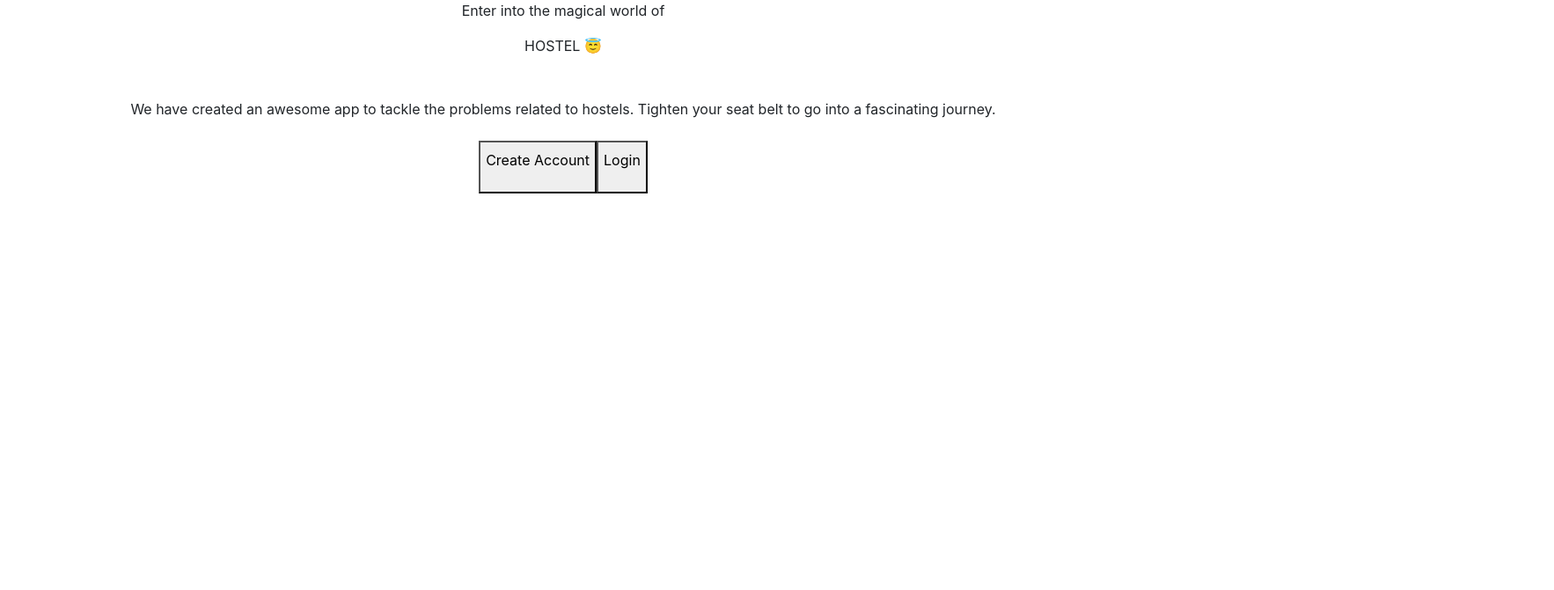
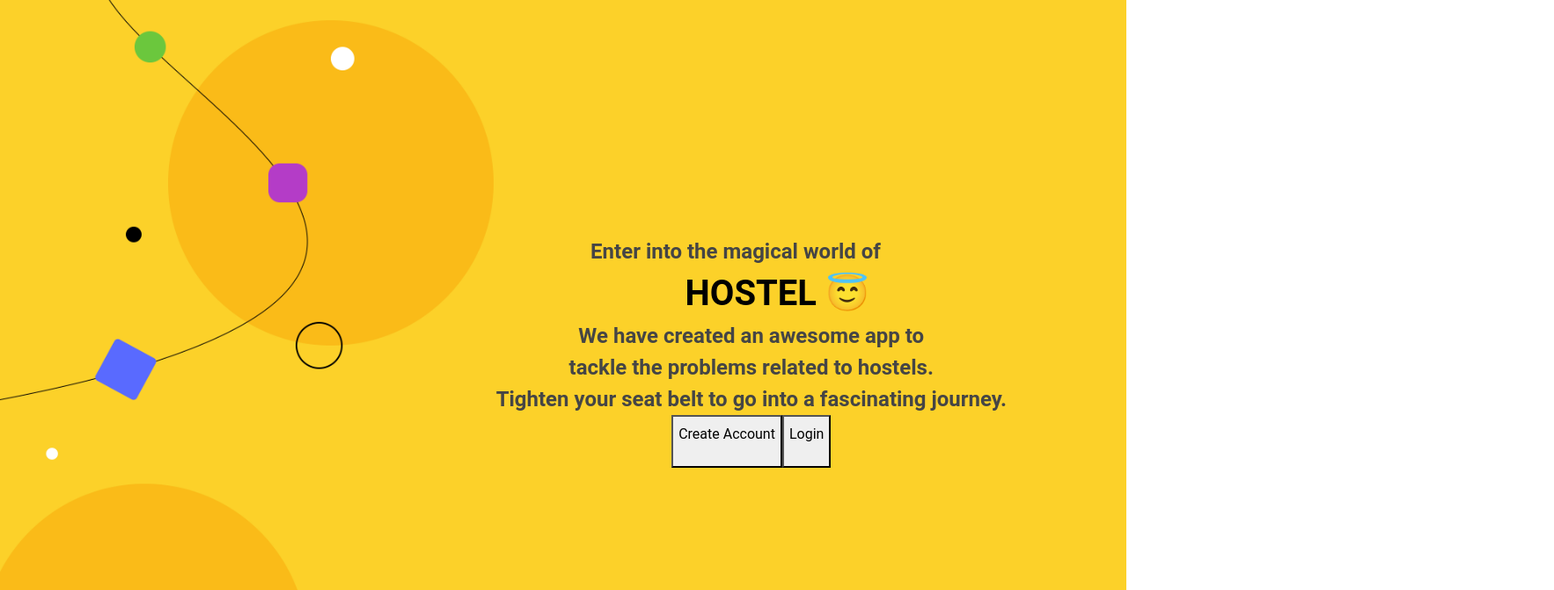
Before and after one commit to Arpit123139/Major-Project, a React (Create React App) app in the folder client/: page / in a window 1280 px wide. Shown: the top 671 px of the page at 88% size, 1766 px wide, since content can reach past the window. Built offline with nearby package versions, Linux system fonts and the light colour scheme.

Commit message:
added css to landing page

```diff
--- a/client/src/Logins/LandingPage.js
+++ b/client/src/Logins/LandingPage.js
@@ -1,21 +1,70 @@
+// import React from 'react';
+// import { useNavigate } from 'react-router-dom'
+
+// import backgroundImage from '../assets/img/LandingBackground.png'
+
+// export default function Landing() {
+//     const navigate = useNavigate();
+//     return (
+//         <div>
+//         <div className='bg-landing-background bg-cover h-screen grid grid-cols-2 font-roboto'   style={{ backgroundImage: `url(${backgroundImage})` }}>
+//             <div className='flex flex-col items-center my-auto text-center'>
+//                 <p className='text-gray-700 text-2xl'>Enter into the magical world of</p>
+//                 <p className='font-bold text-4xl'>HOSTEL 😇</p>
+//                 <p className='mt-5 w-1/2 text-gray-700 text-lg'>We have created an awesome app to tackle the problems related to hostels. Tighten your seat belt to go into a fascinating journey.</p>
+//                 <div className='flex gap-4 mt-4'>
+//                     <button className='py-2 px-8 bg-black text-black font-bold rounded-lg flex items-center gap-1' onClick={() => navigate('/signup')}>
+//                         <p>Create Account</p>
+
+//                     </button>
+//                     <button className='py-2 px-8 bg-black text-black font-bold rounded-lg flex items-center gap-1' onClick={() => navigate('/signin')}>
+//                         <p>Login</p>
+//                     </button>
+//                 </div>
+//             </div>
+//         </div>
+//         </div>
+//     )
+// }
 import React from 'react';
-import { useNavigate } from 'react-router-dom'
-
-
+import { useNavigate } from 'react-router-dom';
+import backgroundImage from '../assets/img/LandingBackground.png';
 
 export default function Landing() {
     const navigate = useNavigate();
+
+    const backgroundStyle = {
+        backgroundImage: `url(${backgroundImage})`,
+        backgroundSize: 'cover',
+        backgroundPosition: 'center',
+        height: '100vh',
+        display: 'grid',
+        gridTemplateColumns: '2fr 3fr',
+        fontFamily: 'roboto',
+    };
+
+    const innerContainerStyle = {
+        marginRight: '-130%', // Adjust the margin as needed
+        textAlign: 'right',
+    };
+    const textStyles = {
+        color: '#454545', // Set the text color to white
+        fontSize: '2rem', // Increase the font size, adjust as needed
+        fontWeight: 'bold',
+        margin: '0', // Reset default margin
+    };
+
     return (
-        <div className='bg-landing-background bg-cover h-screen grid grid-cols-2 font-roboto'>
-            <div></div>
-            <div className='flex flex-col items-center my-auto text-center'>
-                <p className='text-gray-700 text-2xl'>Enter into the magical world of</p>
-                <p className='font-bold text-4xl'>HOSTEL 😇</p>
-                <p className='mt-5 w-1/2 text-gray-700 text-lg'>We have created an awesome app to tackle the problems related to hostels. Tighten your seat belt to go into a fascinating journey.</p>
-                <div className='flex gap-4 mt-4'>
+        <div style={backgroundStyle}>
+            <div className='flex flex-col items-center justify-center my-auto text-black' style={innerContainerStyle}>
+                <p style={{ ...textStyles, fontSize: '1.5rem',marginRight:'15%' }}>Enter into the magical world of</p>
+                <p style={{ ...textStyles, fontSize: '2.5rem',color:'black', textAlign: 'center', marginRight:'-50%' }}>HOSTEL 😇</p>
+                <p style={{ ...textStyles, fontSize: '1.5rem',marginRight:'-45%',textAlign: 'center' }}>We have created an awesome app to <br></br>
+                tackle the problems related to hostels.  <br></br>
+                Tighten your seat belt to go into a fascinating journey.</p>
+                <div style={{ ...textStyles, fontSize: '1.0rem',marginRight:'-45%',textAlign: 'center' }} >
                     <button className='py-2 px-8 bg-black text-black font-bold rounded-lg flex items-center gap-1' onClick={() => navigate('/signup')}>
                         <p>Create Account</p>
-
                     </button>
                     <button className='py-2 px-8 bg-black text-black font-bold rounded-lg flex items-center gap-1' onClick={() => navigate('/signin')}>
                         <p>Login</p>
@@ -23,5 +72,5 @@ export default function Landing() {
                 </div>
             </div>
         </div>
-    )
+    );
 }
```
Also changed, not shown: client/src/assets/img/LandingBackground.png (added).
